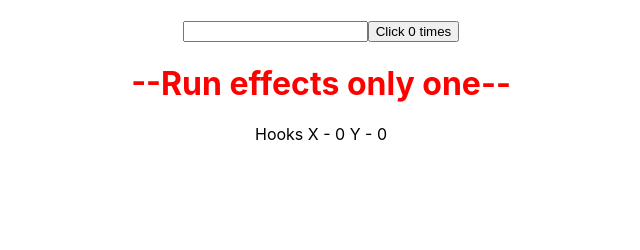
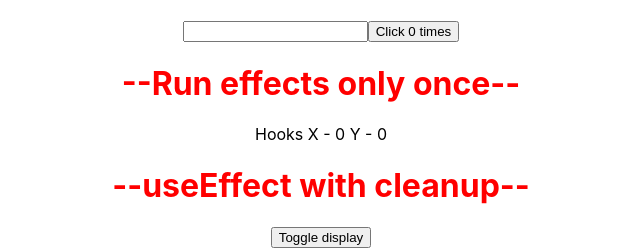
Before and after one commit to mirjSolution/react-front-to-back, a React (Create React App) app: page / in a window 1280 px wide. Shown: the part 5790-6040 px from the top of the page, without its empty margins (319-959 px from the left). Before the commit the page ends 5934 px from the top, so only its background shows below. Built offline with nearby package versions, Linux system fonts and the light colour scheme; no server answers.

Commit message:
useEffect with cleanup

```diff
--- a/src/App.js
+++ b/src/App.js
@@ -53,6 +53,7 @@
 import HookCounterFour from './components/useState/HookCounterFour';
 import HookCounterOne from './components/useEffect/HookCounterOne';
 import HookMouse from './components/useEffect/HookMouse';
+import MouseContainer from './components/useEffect/MouseContainer';
 // import ClassMouse from './components/useEffect/ClassMouse';
 // import ClassCounterOne from './components/useEffect/ClassCounterOne';
 
@@ -239,9 +240,11 @@
         <h1 style={{ color: 'red' }}>--Conditionally run effects--</h1>
         {/* <ClassCounterOne /> */}
         <HookCounterOne />
-        <h1 style={{ color: 'red' }}>--Run effects only one--</h1>
+        <h1 style={{ color: 'red' }}>--Run effects only once--</h1>
         {/* <ClassMouse /> */}
         <HookMouse />
+        <h1 style={{ color: 'red' }}>--useEffect with cleanup--</h1>
+        <MouseContainer />
       </div>
     );
   }
--- a/src/components/useEffect/ClassMouse.js
+++ b/src/components/useEffect/ClassMouse.js
@@ -18,6 +18,10 @@
     window.addEventListener(`mousemove`, this.logMousePosition);
   }
 
+  componentWillUnmount() {
+    window.removeEventListener('mousemove', this.logMousePosition);
+  }
+
   render() {
     return (
       <div>
--- a/src/components/useEffect/HookMouse.js
+++ b/src/components/useEffect/HookMouse.js
@@ -13,6 +13,12 @@
   useEffect(() => {
     console.log('useEffect called');
     window.addEventListener('mousemove', logMousePosition);
+
+    // Clean up function or componentWillUnmount
+    return () => {
+      console.log('Component unmounting code');
+      window.removeEventListener('mousemove', logMousePosition);
+    };
   }, []);
 
   return (
--- /dev/null
+++ b/src/components/useEffect/MouseContainer.js
@@ -0,0 +1,14 @@
+import React, { useState } from 'react';
+import HookMouse from './HookMouse';
+
+function MouseContainer() {
+  const [display, setDisplay] = useState(true);
+  return (
+    <div>
+      <button onClick={() => setDisplay(!display)}>Toggle display</button>
+      {display && <HookMouse />}
+    </div>
+  );
+}
+
+export default MouseContainer;
```
